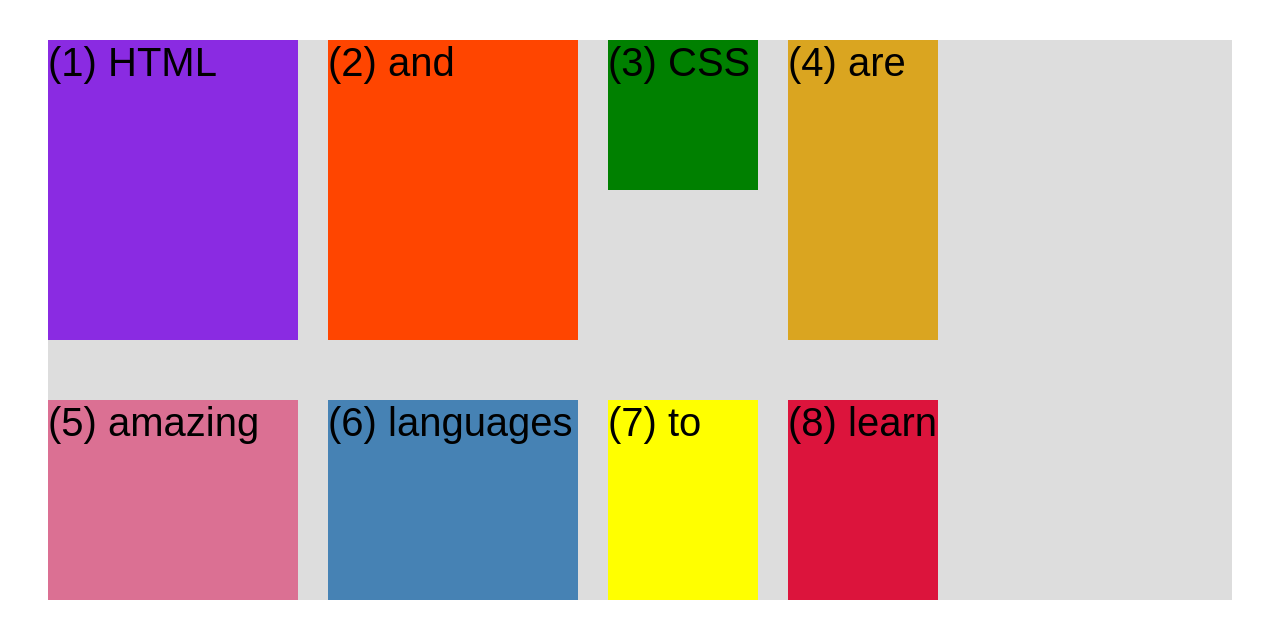
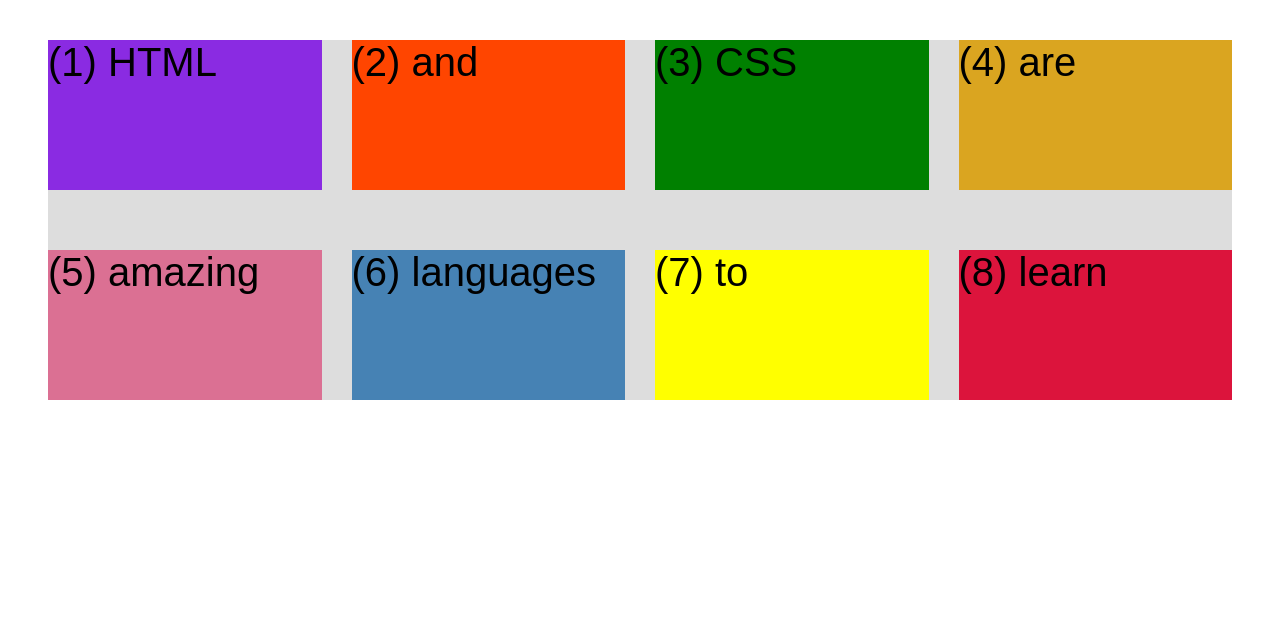
Before and after one commit to amandeep90s/html-css-course, a plain HTML site: page 04-CSS-Layouts/css-grid.html in a window 1280 px wide. Drawn offline with Linux system fonts and the light colour scheme.

Commit message:
feat: Sizing Grid Columns and Rows

```diff
--- a/04-CSS-Layouts/css-grid.html
+++ b/04-CSS-Layouts/css-grid.html
@@ -41,8 +41,11 @@
 
         /* CSS GRID */
         display: grid;
-        grid-template-columns: 250px 250px 150px 150px;
-        grid-template-rows: 300px 200px;
+        /* grid-template-columns: 250px 250px 1fr 1fr; */
+        /* grid-template-columns: 1fr 1fr 1fr auto; */
+        grid-template-columns: repeat(4, 1fr);
+        /* grid-template-rows: 300px 200px; */
+        grid-template-rows: repeat(2, 1fr);
         /* gap: 30px; */
         column-gap: 30px;
         row-gap: 60px;
```
